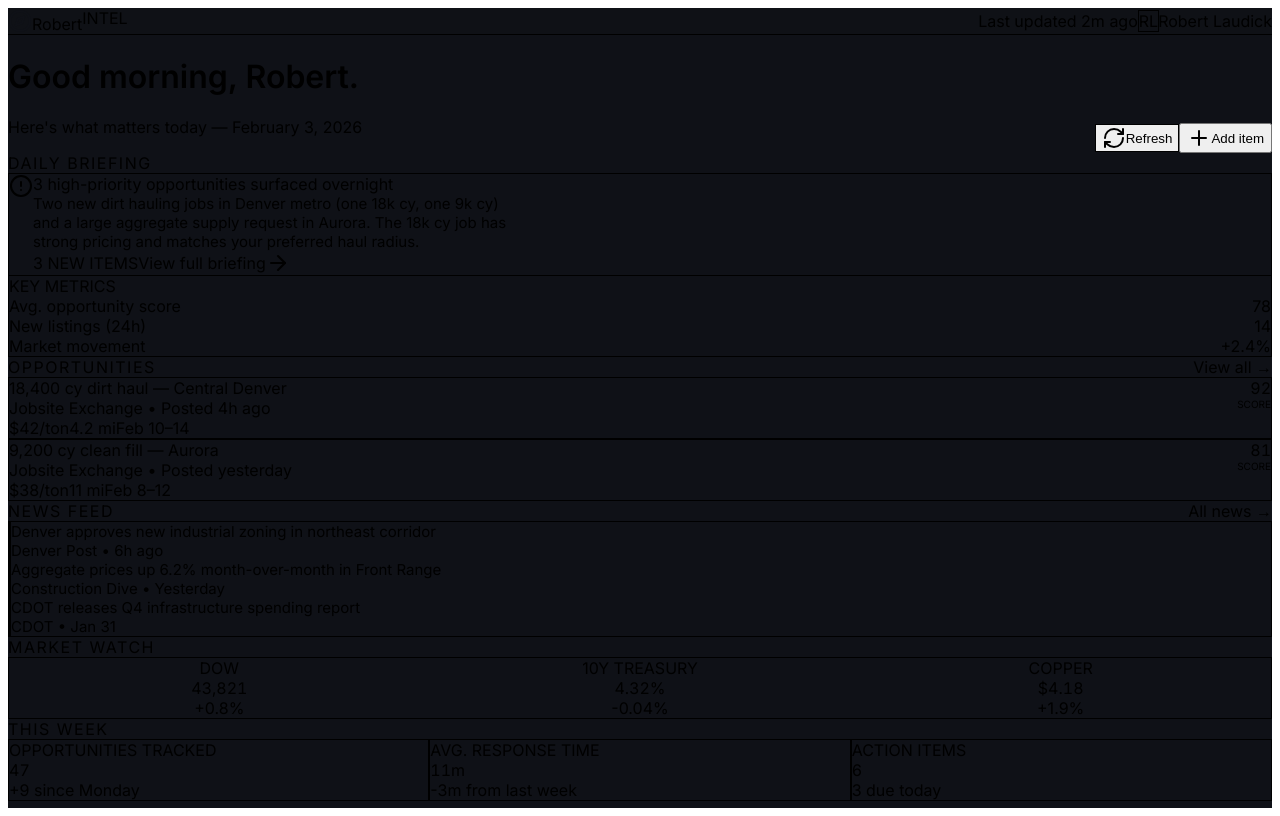
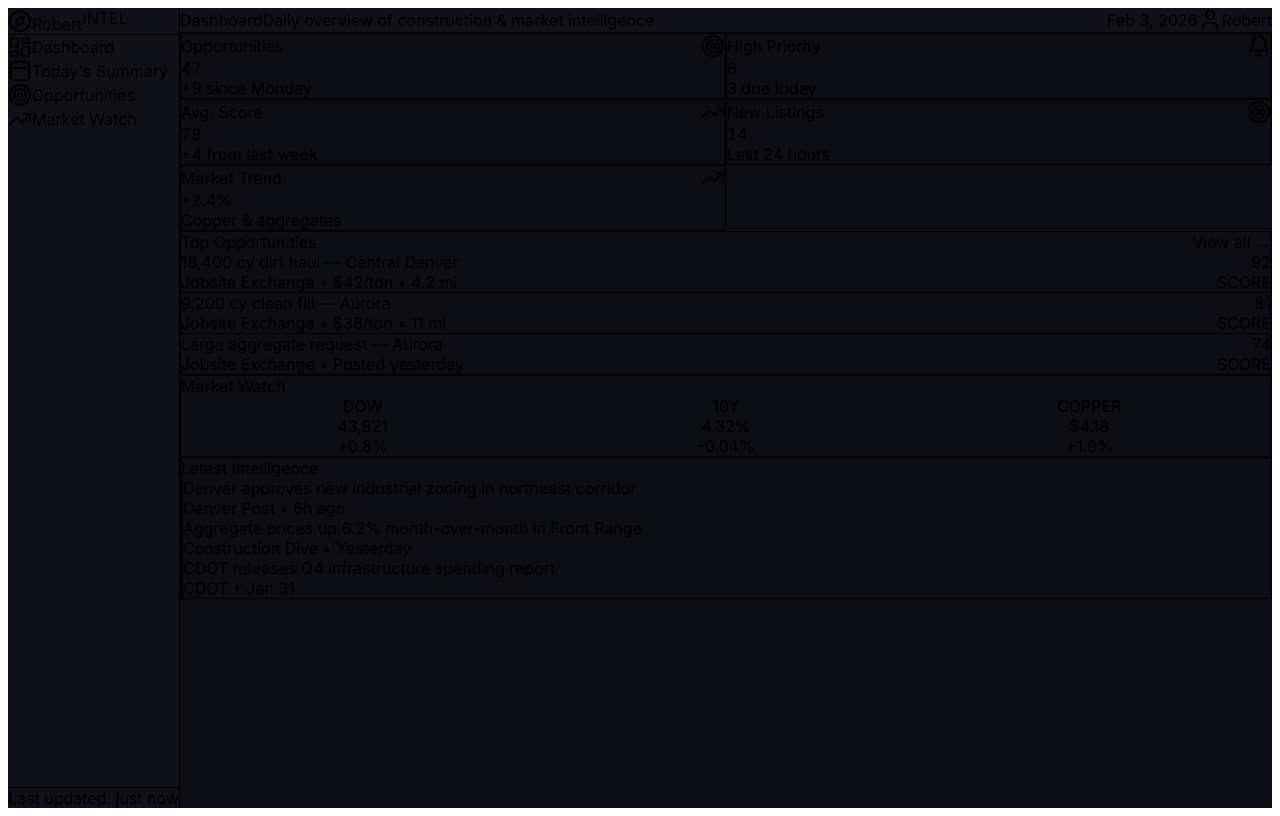
Before and after one commit to blaudick-cell/robert-intel, a React (Vite) app: page / in a window 1280 px wide. Built offline with nearby package versions, Linux system fonts and the light colour scheme.

Commit message:
Redesign dashboard to match reference style

```diff
--- a/src/App.tsx
+++ b/src/App.tsx
@@ -1,240 +1,200 @@
 import { useState } from 'react'
 import {
-  Compass, RefreshCw, Plus, AlertCircle, ArrowRight
+  Compass, LayoutDashboard, Calendar, Target, TrendingUp,
+  Bell, User, RefreshCw
 } from 'lucide-react'
-import { motion } from 'framer-motion'
 
 function App() {
-  const [lastUpdated, setLastUpdated] = useState('2m ago')
-
-  const refreshData = () => {
-    setLastUpdated('just now')
-    setTimeout(() => setLastUpdated('2m ago'), 1800)
-  }
+  const [lastUpdated] = useState('just now')
 
   return (
-    <div className="min-h-screen bg-[#0f1117] text-zinc-200">
-      {/* Top Navigation */}
-      <nav className="border-b border-zinc-800/60 bg-[#0f1117]/95 backdrop-blur-xl sticky top-0 z-50">
-        <div className="max-w-screen-2xl mx-auto px-8">
-          <div className="flex items-center justify-between h-16">
-            <div className="flex items-center gap-x-3">
-              <div className="flex items-center gap-x-3">
-                <div className="w-9 h-9 bg-teal-500 rounded-2xl flex items-center justify-center shadow-lg shadow-teal-500/20">
-                  <Compass className="w-5 h-5 text-[#0f1117]" />
+    <div className="flex h-screen bg-[#0c0e14] text-zinc-200 overflow-hidden">
+
+      {/* Sidebar */}
+      <div className="w-60 bg-[#0f1117] border-r border-zinc-800 flex flex-col">
+        <div className="px-6 py-5 border-b border-zinc-800 flex items-center gap-x-3">
+          <div className="w-8 h-8 bg-indigo-500 rounded-xl flex items-center justify-center">
+            <Compass className="w-4.5 h-4.5 text-white" />
           </div>
           <div>
-                  <span className="font-semibold text-2xl tracking-tighter">Robert</span>
-                  <span className="ml-1.5 text-teal-400 font-mono text-sm align-super">INTEL</span>
+            <span className="font-semibold text-xl tracking-tight">Robert</span>
+            <span className="ml-1 text-indigo-400 font-mono text-xs align-super">INTEL</span>
+          </div>
+        </div>
+
+        <div className="px-3 py-4">
+          <div className="px-3 py-2 bg-zinc-900 rounded-2xl flex items-center gap-x-3 text-sm font-medium">
+            <LayoutDashboard className="w-4 h-4 text-indigo-400" />
+            Dashboard
+          </div>
+          <div className="px-3 py-2 text-sm text-zinc-400 flex items-center gap-x-3 mt-1 hover:bg-zinc-900 rounded-2xl cursor-pointer">
+            <Calendar className="w-4 h-4" /> Today's Summary
+          </div>
+          <div className="px-3 py-2 text-sm text-zinc-400 flex items-center gap-x-3 mt-1 hover:bg-zinc-900 rounded-2xl cursor-pointer">
+            <Target className="w-4 h-4" /> Opportunities
+          </div>
+          <div className="px-3 py-2 text-sm text-zinc-400 flex items-center gap-x-3 mt-1 hover:bg-zinc-900 rounded-2xl cursor-pointer">
+            <TrendingUp className="w-4 h-4" /> Market Watch
+          </div>
+        </div>
+
+        <div className="mt-auto p-4 border-t border-zinc-800 text-xs text-zinc-500">
+          Last updated: {lastUpdated}
+        </div>
+      </div>
+
+      {/* Main Content */}
+      <div className="flex-1 flex flex-col overflow-hidden">
+
+        {/* Top Bar */}
+        <div className="h-16 border-b border-zinc-800 bg-[#0f1117] flex items-center justify-between px-8">
+          <div>
+            <span className="font-semibold text-xl">Dashboard</span>
+            <span className="ml-3 text-sm text-zinc-400">Daily overview of construction & market intelligence</span>
+          </div>
+          <div className="flex items-center gap-x-4">
+            <div className="text-sm text-zinc-400">Feb 3, 2026</div>
+            <div className="flex items-center gap-x-2 bg-zinc-900 px-3 py-1.5 rounded-2xl text-sm">
+              <User className="w-4 h-4" />
+              <span>Robert</span>
             </div>
           </div>
         </div>
 
-            <div className="flex items-center gap-x-8 text-sm">
-              <div className="flex items-center gap-x-2 text-zinc-400 text-xs">
-                <div className="w-1.5 h-1.5 bg-teal-400 rounded-full animate-pulse"></div>
-                <span>Last updated <span className="font-mono text-teal-400">{lastUpdated}</span></span>
+        <div className="flex-1 overflow-auto p-8">
+
+          {/* KPI Cards */}
+          <div className="grid grid-cols-2 md:grid-cols-3 lg:grid-cols-5 gap-4 mb-8">
+            <div className="bg-zinc-900 border border-zinc-800 rounded-3xl p-5">
+              <div className="flex items-center justify-between">
+                <div className="text-sm text-zinc-400">Opportunities</div>
+                <Target className="w-4 h-4 text-indigo-400" />
               </div>
-              <div className="flex items-center gap-x-2.5 pl-4 border-l border-zinc-800">
-                <div className="w-8 h-8 bg-zinc-900 rounded-2xl flex items-center justify-center ring-1 ring-zinc-700 text-xs font-medium">RL</div>
-                <span className="text-sm font-medium">Robert Laudick</span>
-              </div>
-            </div>
-          </div>
-        </div>
-      </nav>
-
-      <div className="max-w-screen-2xl mx-auto px-8 py-10">
-
-        {/* Header */}
-        <div className="flex items-end justify-between mb-10">
-          <div>
-            <h1 className="text-5xl font-semibold tracking-tighter">Good morning, Robert.</h1>
-            <p className="text-zinc-400 mt-2 text-lg">Here's what matters today — February 3, 2026</p>
-          </div>
-          <div className="flex items-center gap-x-3">
-            <button
-              onClick={refreshData}
-              className="px-5 py-2.5 text-sm font-medium flex items-center gap-x-2 bg-zinc-900 hover:bg-zinc-800 active:bg-zinc-950 border border-zinc-800 rounded-2xl transition-all"
-            >
-              <RefreshCw className="w-4 h-4" />
-              Refresh
-            </button>
-            <button className="px-6 py-2.5 text-sm font-semibold bg-white text-zinc-950 rounded-2xl flex items-center gap-x-2 hover:bg-zinc-100 active:bg-white transition-all shadow-lg">
-              <Plus className="w-4 h-4" />
-              Add item
-            </button>
-          </div>
+              <div className="text-4xl font-semibold mt-3 tabular-nums">47</div>
+              <div className="text-xs text-emerald-400 mt-1">+9 since Monday</div>
             </div>
 
-        {/* Daily Briefing */}
-        <div className="mb-10">
-          <div className="flex items-center gap-x-3 mb-4">
-            <div className="uppercase text-teal-400 text-xs font-semibold tracking-[1.5px]">Daily Briefing</div>
-            <div className="flex-1 h-px bg-gradient-to-r from-teal-900/40 to-transparent"></div>
+            <div className="bg-zinc-900 border border-zinc-800 rounded-3xl p-5">
+              <div className="flex items-center justify-between">
+                <div className="text-sm text-zinc-400">High Priority</div>
+                <Bell className="w-4 h-4 text-orange-400" />
+              </div>
+              <div className="text-4xl font-semibold mt-3 tabular-nums">6</div>
+              <div className="text-xs text-orange-400 mt-1">3 due today</div>
             </div>
 
-          <div className="bg-zinc-900 border border-zinc-800 rounded-3xl p-8">
-            <div className="grid grid-cols-12 gap-8">
-              <div className="col-span-12 lg:col-span-7">
-                <div className="flex items-start gap-x-4">
-                  <div className="mt-1">
-                    <AlertCircle className="w-6 h-6 text-teal-400" />
+            <div className="bg-zinc-900 border border-zinc-800 rounded-3xl p-5">
+              <div className="flex items-center justify-between">
+                <div className="text-sm text-zinc-400">Avg. Score</div>
+                <TrendingUp className="w-4 h-4 text-emerald-400" />
               </div>
-                  <div className="flex-1">
-                    <div className="font-semibold text-2xl tracking-tight">3 high-priority opportunities surfaced overnight</div>
-                    <div className="text-zinc-400 mt-3 text-[15px] leading-relaxed max-w-[52ch]">
-                      Two new dirt hauling jobs in Denver metro (one 18k cy, one 9k cy) and a large aggregate supply request in Aurora.
-                      The 18k cy job has strong pricing and matches your preferred haul radius.
+              <div className="text-4xl font-semibold mt-3 tabular-nums">78</div>
+              <div className="text-xs text-emerald-400 mt-1">+4 from last week</div>
             </div>
-                    <div className="mt-5 flex items-center gap-x-3">
-                      <div className="px-4 py-1 bg-teal-950 text-teal-400 rounded-2xl text-xs font-medium tracking-wide">3 NEW ITEMS</div>
-                      <div className="text-teal-400 text-sm font-medium cursor-pointer hover:underline flex items-center gap-x-1 group">
-                        View full briefing
-                        <ArrowRight className="w-3.5 h-3.5 group-hover:translate-x-0.5 transition-transform" />
+
+            <div className="bg-zinc-900 border border-zinc-800 rounded-3xl p-5">
+              <div className="flex items-center justify-between">
+                <div className="text-sm text-zinc-400">New Listings</div>
+                <Target className="w-4 h-4 text-teal-400" />
               </div>
+              <div className="text-4xl font-semibold mt-3 tabular-nums">14</div>
+              <div className="text-xs text-teal-400 mt-1">Last 24 hours</div>
             </div>
+
+            <div className="bg-zinc-900 border border-zinc-800 rounded-3xl p-5">
+              <div className="flex items-center justify-between">
+                <div className="text-sm text-zinc-400">Market Trend</div>
+                <TrendingUp className="w-4 h-4 text-emerald-400" />
               </div>
-                </div>
-              </div>
-              <div className="col-span-12 lg:col-span-5 border-t lg:border-t-0 lg:border-l border-zinc-800 pt-6 lg:pt-0 lg:pl-8">
-                <div className="text-xs text-zinc-400 mb-4 tracking-widest">KEY METRICS</div>
-                <div className="space-y-3 text-sm">
-                  <div className="flex justify-between items-center"><span className="text-zinc-400">Avg. opportunity score</span> <span className="font-mono font-semibold text-lg">78</span></div>
-                  <div className="flex justify-between items-center"><span className="text-zinc-400">New listings (24h)</span> <span className="font-mono font-semibold text-lg">14</span></div>
-                  <div className="flex justify-between items-center"><span className="text-zinc-400">Market movement</span> <span className="text-teal-400 font-semibold">+2.4%</span></div>
-                </div>
-              </div>
-            </div>
+              <div className="text-4xl font-semibold mt-3 tabular-nums">+2.4%</div>
+              <div className="text-xs text-emerald-400 mt-1">Copper & aggregates</div>
             </div>
           </div>
 
           <div className="grid grid-cols-1 lg:grid-cols-12 gap-6">
 
             {/* Opportunities */}
-          <div className="lg:col-span-7">
-            <div className="flex items-center justify-between mb-4 px-1">
-              <div className="uppercase text-teal-400 text-xs font-semibold tracking-[1.5px]">Opportunities</div>
-              <div className="text-xs text-teal-400 font-medium cursor-pointer hover:underline">View all →</div>
+            <div className="lg:col-span-7 bg-zinc-900 border border-zinc-800 rounded-3xl p-6">
+              <div className="flex items-center justify-between mb-5">
+                <div className="font-semibold">Top Opportunities</div>
+                <div className="text-xs text-indigo-400 cursor-pointer hover:underline">View all →</div>
               </div>
 
               <div className="space-y-4">
-              <motion.div
-                whileHover={{ y: -2 }}
-                className="bg-zinc-900 border border-zinc-800 hover:border-zinc-700 rounded-3xl p-6 transition-all group cursor-pointer"
-              >
-                <div className="flex justify-between items-start">
+                <div className="flex justify-between items-center border-b border-zinc-800 pb-4">
                   <div>
-                    <div className="font-semibold text-xl tracking-tight">18,400 cy dirt haul — Central Denver</div>
-                    <div className="text-sm text-zinc-400 mt-1.5">Jobsite Exchange • Posted 4h ago</div>
+                    <div className="font-medium">18,400 cy dirt haul — Central Denver</div>
+                    <div className="text-sm text-zinc-400">Jobsite Exchange • $42/ton • 4.2 mi</div>
                   </div>
                   <div className="text-right">
-                    <div className="font-mono text-3xl font-semibold text-teal-400 tabular-nums">92</div>
-                    <div className="text-[10px] text-teal-400/70 -mt-1 tracking-widest">SCORE</div>
+                    <div className="font-mono text-xl text-emerald-400">92</div>
+                    <div className="text-xs text-zinc-500">SCORE</div>
                   </div>
                 </div>
-                <div className="mt-5 flex items-center gap-x-2 text-xs">
-                  <div className="px-3 py-1 bg-zinc-800 rounded-2xl">$42/ton</div>
-                  <div className="px-3 py-1 bg-zinc-800 rounded-2xl">4.2 mi</div>
-                  <div className="px-3 py-1 bg-zinc-800 rounded-2xl">Feb 10–14</div>
-                </div>
-              </motion.div>
-
-              <motion.div
-                whileHover={{ y: -2 }}
-                className="bg-zinc-900 border border-zinc-800 hover:border-zinc-700 rounded-3xl p-6 transition-all group cursor-pointer"
-              >
-                <div className="flex justify-between items-start">
+                <div className="flex justify-between items-center border-b border-zinc-800 pb-4">
                   <div>
-                    <div className="font-semibold text-xl tracking-tight">9,200 cy clean fill — Aurora</div>
-                    <div className="text-sm text-zinc-400 mt-1.5">Jobsite Exchange • Posted yesterday</div>
+                    <div className="font-medium">9,200 cy clean fill — Aurora</div>
+                    <div className="text-sm text-zinc-400">Jobsite Exchange • $38/ton • 11 mi</div>
                   </div>
                   <div className="text-right">
-                    <div className="font-mono text-3xl font-semibold text-teal-400 tabular-nums">81</div>
-                    <div className="text-[10px] text-teal-400/70 -mt-1 tracking-widest">SCORE</div>
+                    <div className="font-mono text-xl text-emerald-400">81</div>
+                    <div className="text-xs text-zinc-500">SCORE</div>
                   </div>
                 </div>
-                <div className="mt-5 flex items-center gap-x-2 text-xs">
-                  <div className="px-3 py-1 bg-zinc-800 rounded-2xl">$38/ton</div>
-                  <div className="px-3 py-1 bg-zinc-800 rounded-2xl">11 mi</div>
-                  <div className="px-3 py-1 bg-zinc-800 rounded-2xl">Feb 8–12</div>
+                <div className="flex justify-between items-center">
+                  <div>
+                    <div className="font-medium">Large aggregate request — Aurora</div>
+                    <div className="text-sm text-zinc-400">Jobsite Exchange • Posted yesterday</div>
                   </div>
-              </motion.div>
+                  <div className="text-right">
+                    <div className="font-mono text-xl text-emerald-400">74</div>
+                    <div className="text-xs text-zinc-500">SCORE</div>
                   </div>
-          </div>
-
-          {/* News Feed */}
-          <div className="lg:col-span-5">
-            <div className="flex items-center justify-between mb-4 px-1">
-              <div className="uppercase text-teal-400 text-xs font-semibold tracking-[1.5px]">News Feed</div>
-              <div className="text-xs text-teal-400 font-medium cursor-pointer hover:underline">All news →</div>
-            </div>
-
-            <div className="bg-zinc-900 border border-zinc-800 rounded-3xl p-6 space-y-5 text-[15px]">
-              <div className="border-l-2 border-teal-900 pl-4">
-                <div className="font-medium leading-tight">Denver approves new industrial zoning in northeast corridor</div>
-                <div className="text-xs text-zinc-500 mt-1.5">Denver Post • 6h ago</div>
-              </div>
-              <div className="border-l-2 border-teal-900 pl-4">
-                <div className="font-medium leading-tight">Aggregate prices up 6.2% month-over-month in Front Range</div>
-                <div className="text-xs text-zinc-500 mt-1.5">Construction Dive • Yesterday</div>
-              </div>
-              <div className="border-l-2 border-teal-900 pl-4">
-                <div className="font-medium leading-tight">CDOT releases Q4 infrastructure spending report</div>
-                <div className="text-xs text-zinc-500 mt-1.5">CDOT • Jan 31</div>
                 </div>
               </div>
             </div>
 
             {/* Market Watch */}
-          <div className="lg:col-span-5">
-            <div className="flex items-center justify-between mb-4 px-1">
-              <div className="uppercase text-teal-400 text-xs font-semibold tracking-[1.5px]">Market Watch</div>
-            </div>
-
-            <div className="bg-zinc-900 border border-zinc-800 rounded-3xl p-6">
-              <div className="grid grid-cols-3 gap-6 text-center">
+            <div className="lg:col-span-5 bg-zinc-900 border border-zinc-800 rounded-3xl p-6">
+              <div className="font-semibold mb-5">Market Watch</div>
+              <div className="grid grid-cols-3 gap-4 text-center">
                 <div>
-                  <div className="text-xs text-zinc-400 tracking-widest">DOW</div>
-                  <div className="font-mono text-3xl font-semibold mt-1 tabular-nums">43,821</div>
-                  <div className="text-teal-400 text-xs mt-0.5 font-medium">+0.8%</div>
+                  <div className="text-xs text-zinc-400">DOW</div>
+                  <div className="font-mono text-2xl font-semibold">43,821</div>
+                  <div className="text-emerald-400 text-xs">+0.8%</div>
                 </div>
                 <div>
-                  <div className="text-xs text-zinc-400 tracking-widest">10Y TREASURY</div>
-                  <div className="font-mono text-3xl font-semibold mt-1 tabular-nums">4.32%</div>
-                  <div className="text-red-400 text-xs mt-0.5 font-medium">-0.04%</div>
+                  <div className="text-xs text-zinc-400">10Y</div>
+                  <div className="font-mono text-2xl font-semibold">4.32%</div>
+                  <div className="text-red-400 text-xs">-0.04%</div>
                 </div>
                 <div>
-                  <div className="text-xs text-zinc-400 tracking-widest">COPPER</div>
-                  <div className="font-mono text-3xl font-semibold mt-1 tabular-nums">$4.18</div>
-                  <div className="text-teal-400 text-xs mt-0.5 font-medium">+1.9%</div>
-                </div>
+                  <div className="text-xs text-zinc-400">COPPER</div>
+                  <div className="font-mono text-2xl font-semibold">$4.18</div>
+                  <div className="text-emerald-400 text-xs">+1.9%</div>
                 </div>
               </div>
             </div>
 
-          {/* Quick Stats */}
-          <div className="lg:col-span-7">
-            <div className="flex items-center justify-between mb-4 px-1">
-              <div className="uppercase text-teal-400 text-xs font-semibold tracking-[1.5px]">This Week</div>
+            {/* News */}
+            <div className="lg:col-span-12 bg-zinc-900 border border-zinc-800 rounded-3xl p-6">
+              <div className="font-semibold mb-5">Latest Intelligence</div>
+              <div className="grid grid-cols-1 md:grid-cols-3 gap-4 text-sm">
+                <div className="border-l-2 border-indigo-900 pl-4">
+                  Denver approves new industrial zoning in northeast corridor
+                  <div className="text-xs text-zinc-500 mt-1">Denver Post • 6h ago</div>
                 </div>
-            <div className="grid grid-cols-3 gap-4">
-              <div className="bg-zinc-900 border border-zinc-800 rounded-3xl p-6">
-                <div className="text-xs text-zinc-400 tracking-widest">OPPORTUNITIES TRACKED</div>
-                <div className="font-mono text-5xl font-semibold mt-3 tabular-nums">47</div>
-                <div className="text-teal-400 text-xs mt-2 font-medium">+9 since Monday</div>
+                <div className="border-l-2 border-indigo-900 pl-4">
+                  Aggregate prices up 6.2% month-over-month in Front Range
+                  <div className="text-xs text-zinc-500 mt-1">Construction Dive • Yesterday</div>
                 </div>
-              <div className="bg-zinc-900 border border-zinc-800 rounded-3xl p-6">
-                <div className="text-xs text-zinc-400 tracking-widest">AVG. RESPONSE TIME</div>
-                <div className="font-mono text-5xl font-semibold mt-3 tabular-nums">11m</div>
-                <div className="text-teal-400 text-xs mt-2 font-medium">-3m from last week</div>
-              </div>
-              <div className="bg-zinc-900 border border-zinc-800 rounded-3xl p-6">
-                <div className="text-xs text-zinc-400 tracking-widest">ACTION ITEMS</div>
-                <div className="font-mono text-5xl font-semibold mt-3 tabular-nums">6</div>
-                <div className="text-amber-400 text-xs mt-2 font-medium">3 due today</div>
+                <div className="border-l-2 border-indigo-900 pl-4">
+                  CDOT releases Q4 infrastructure spending report
+                  <div className="text-xs text-zinc-500 mt-1">CDOT • Jan 31</div>
                 </div>
               </div>
+            </div>
+
           </div>
         </div>
       </div>
```
Lines whose indentation alone changed are shown as unchanged.
